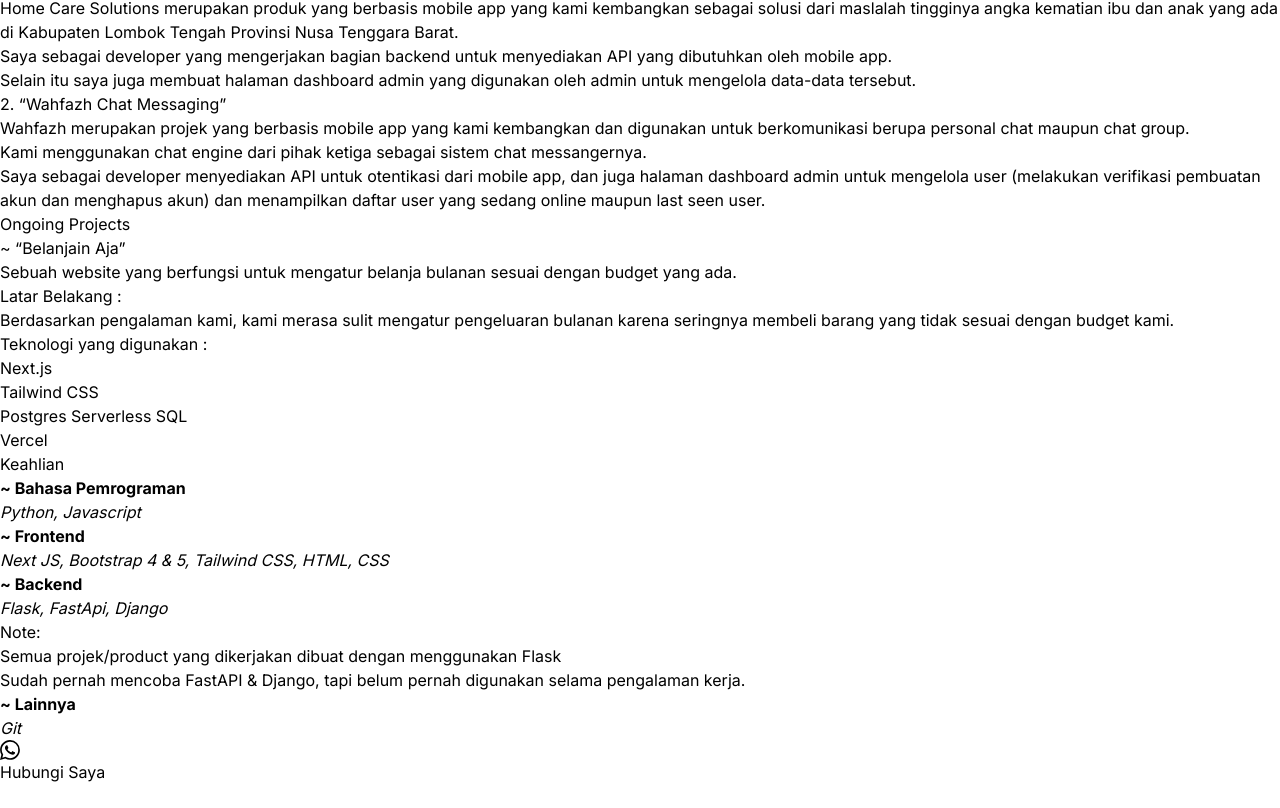
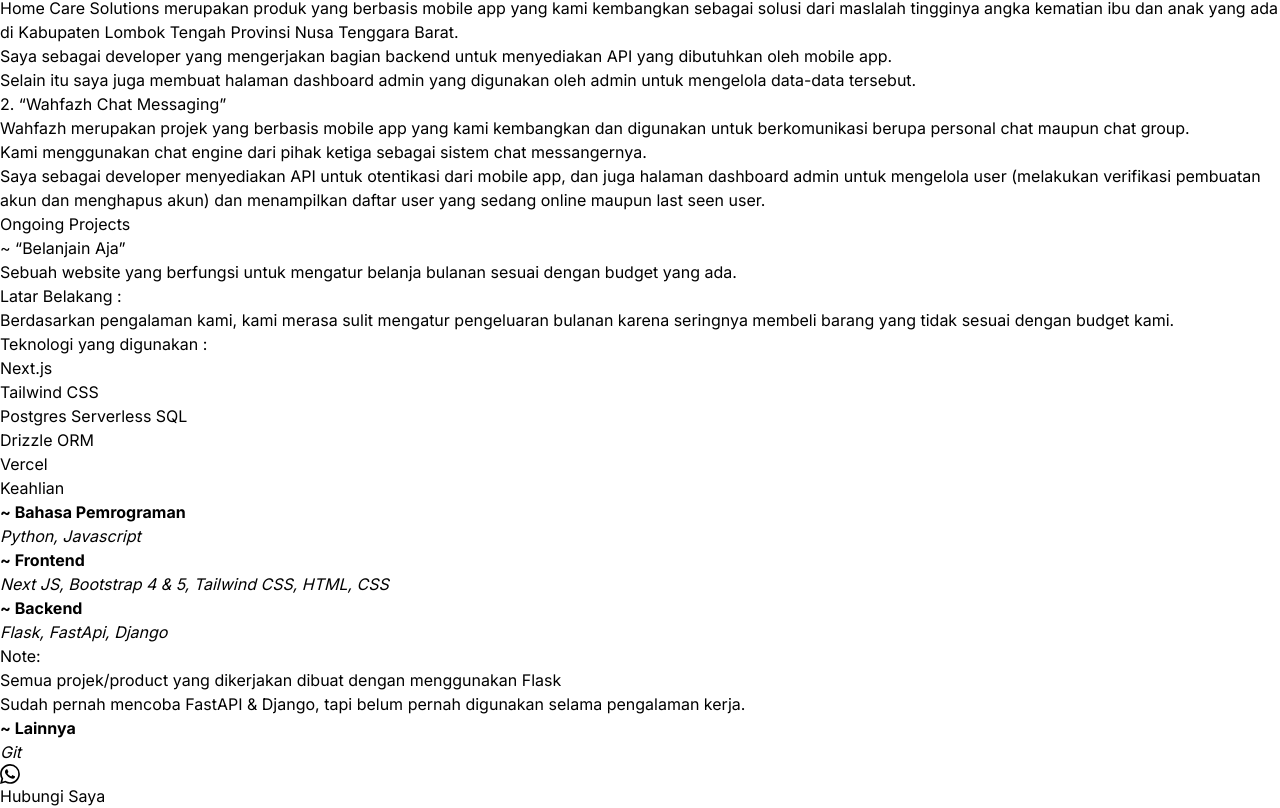
Before and after one commit to muhkhr-tech/portfolio, a Next.js app: page / in a window 1280 px wide. Shown: the part 4414-5222 px from the top of the page. Before the commit the page ends 5198 px from the top, so only its background shows below. Built offline with nearby package versions, Linux system fonts and the light colour scheme.

Commit message:
update sosmed flex wrap

```diff
--- a/app/components/ongoingProjects.tsx
+++ b/app/components/ongoingProjects.tsx
@@ -19,6 +19,7 @@
             <li>Next.js</li>
             <li>Tailwind CSS</li>
             <li>Postgres Serverless SQL</li>
+            <li>Drizzle ORM</li>
             <li>Vercel</li>
           </ul>
         </div>
--- a/app/components/welcome.tsx
+++ b/app/components/welcome.tsx
@@ -3,7 +3,7 @@
     <div className="mb-10">
       <h2 className="text-3xl text-slate-700 mb-1">Hi, saya Rafiq
         <p className="text-sm text-slate-600"><i>Web Developer</i></p></h2>
-      <div className="flex gap-4 mb-5">
+      <div className="flex flex-wrap sm:flex gap-4 mb-5">
         <a className="flex items-center text-sm ">
           <svg xmlns="http://www.w3.org/2000/svg" fill="none" viewBox="0 0 24 24" strokeWidth={1.5} stroke="currentColor" className="w-4 h-4">
             <path strokeLinecap="round" strokeLinejoin="round" d="M21.75 6.75v10.5a2.25 2.25 0 0 1-2.25 2.25h-15a2.25 2.25 0 0 1-2.25-2.25V6.75m19.5 0A2.25 2.25 0 0 0 19.5 4.5h-15a2.25 2.25 0 0 0-2.25 2.25m19.5 0v.243a2.25 2.25 0 0 1-1.07 1.916l-7.5 4.615a2.25 2.25 0 0 1-2.36 0L3.32 8.91a2.25 2.25 0 0 1-1.07-1.916V6.75" />
```
